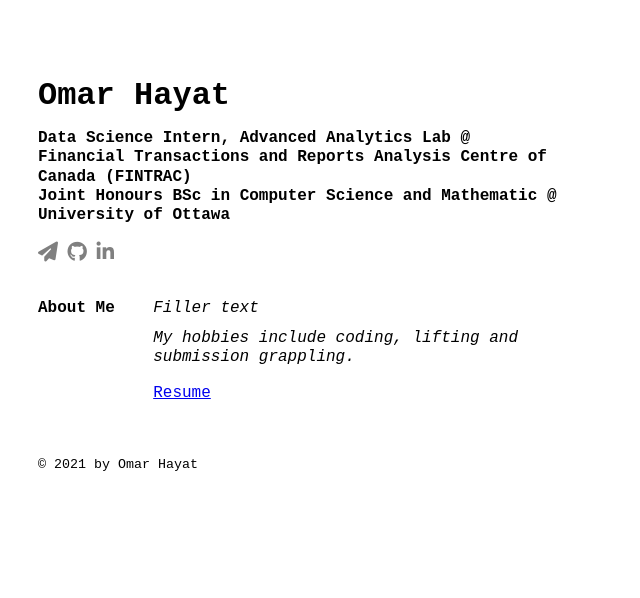
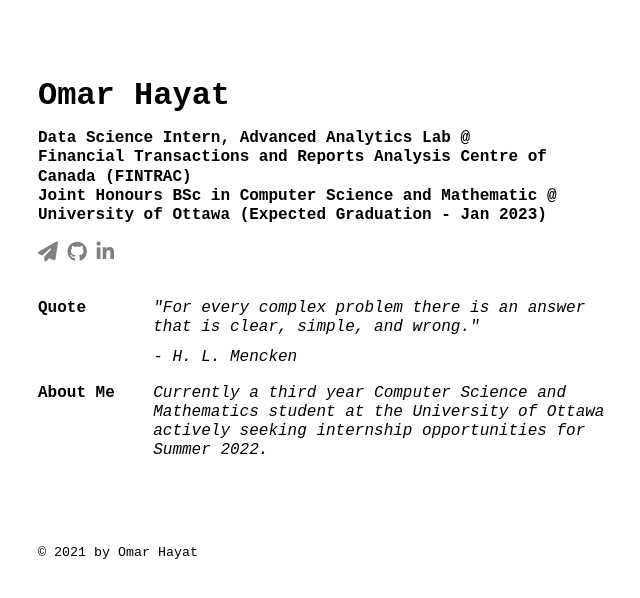
Before and after one commit to OmarHayat-DEV/web, a Jekyll site: the page built from index.html, in a window 1280 px wide. Shown: the top 598 px of the page, without its empty margins (314-954 px from the left). Built offline with Jekyll 4.4.1, drawn with Linux system fonts in a browser that asks for light colours; nearby versions of some CDN libraries.

Commit message:
added resume icon link and quotes section

```diff
--- a/index.html
+++ b/index.html
@@ -7,28 +7,42 @@ layout: default
     <h4 >Data Science Intern, Advanced Analytics Lab @</h4>
     <h4 >Financial Transactions and Reports Analysis Centre of Canada (FINTRAC)</h4>
     <h4 >Joint Honours BSc in Computer Science and Mathematic @ </h4>
-    <h4 >University of Ottawa</h4>
+    <h4 >University of Ottawa (Expected Graduation - Jan 2023)</h4>
     <div class="social"> {% include social-media-links.html %}</div>
 </div>
 
 <div class="main">
     <div class="row">
         <div class="column left">
-            <b>About Me</b>
+            <b>Quote</b>
         </div>
         <div class="column right">
-            <p class="ntm"><i>Filler text</i></p>
-            <p class="nbm"><i>My hobbies include coding, lifting and submission grappling.</i></p>
+            <p class="ntm"><i>
+            "For every complex problem there is an answer that is clear, simple, and wrong."
+            </i></p>
+            <p class="nbm"><i> - H. L. Mencken </i></p>
         </div>
     </div>
     <div class="row">
         <div class="column left">
-            <b></b>
+            <b>About Me</b>
         </div>
         <div class="column right">
-            <a href="https://omarhayat-dev.github.io/web/OmarHayat.pdf" target="_blank">Resume</a> &nbsp;
+            <p class="ntm"><i>
+                Currently a third year Computer Science and Mathematics student at the University of Ottawa
+                actively seeking internship opportunities for Summer 2022. <br><br>
+            </i></p>
+            <!-- <p class="nbm"><i>My interests include coding, lifting and submission grappling.</i></p> -->
         </div>
     </div>
+    <!-- <div class="row">
+        <div class="column left">
+            <b>More</b>
+        </div>
+        <div class="column right">
+            <a href="https://omarhayat-dev.github.io/web/OmarHayat.pdf" target="_blank"> <i>Resume</i> </a> &nbsp;
+        </div>
+    </div> -->
     <!-- <div class="row">
         <div class="column-bottom left">
             <b>More</b>
```
Also changed, not shown: _data/social-media.yml (+7 -0 lines).
